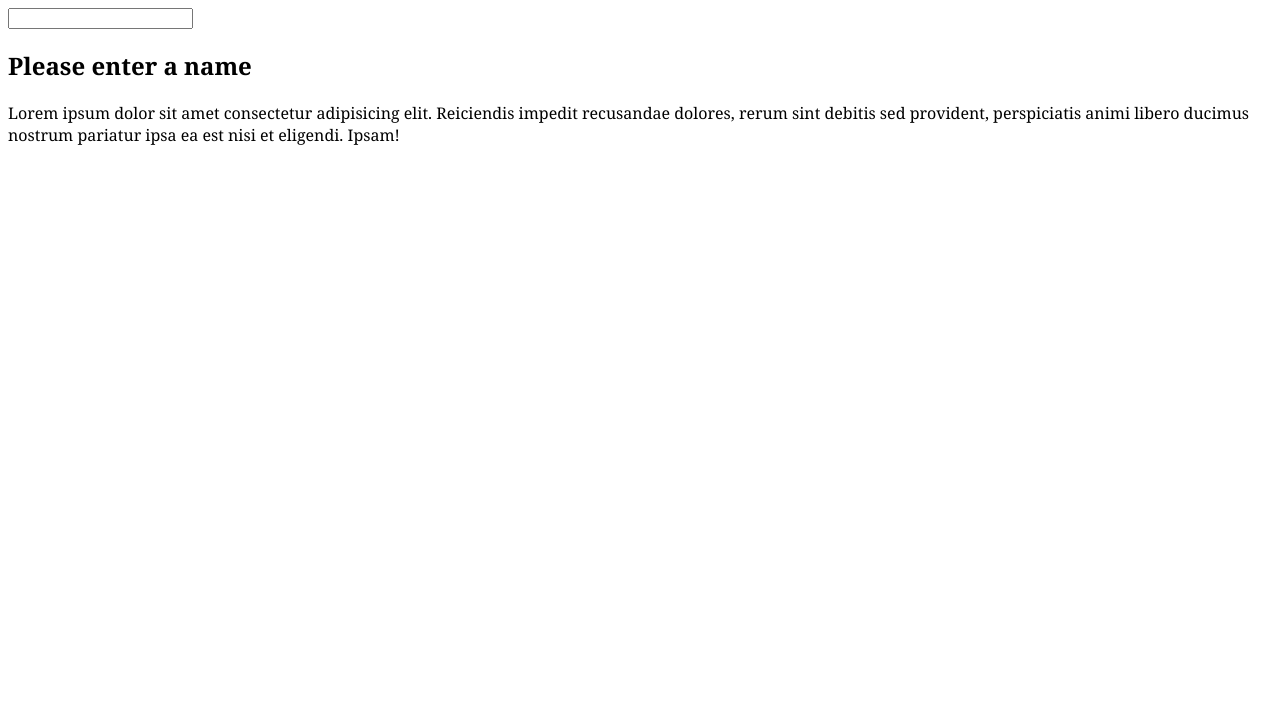
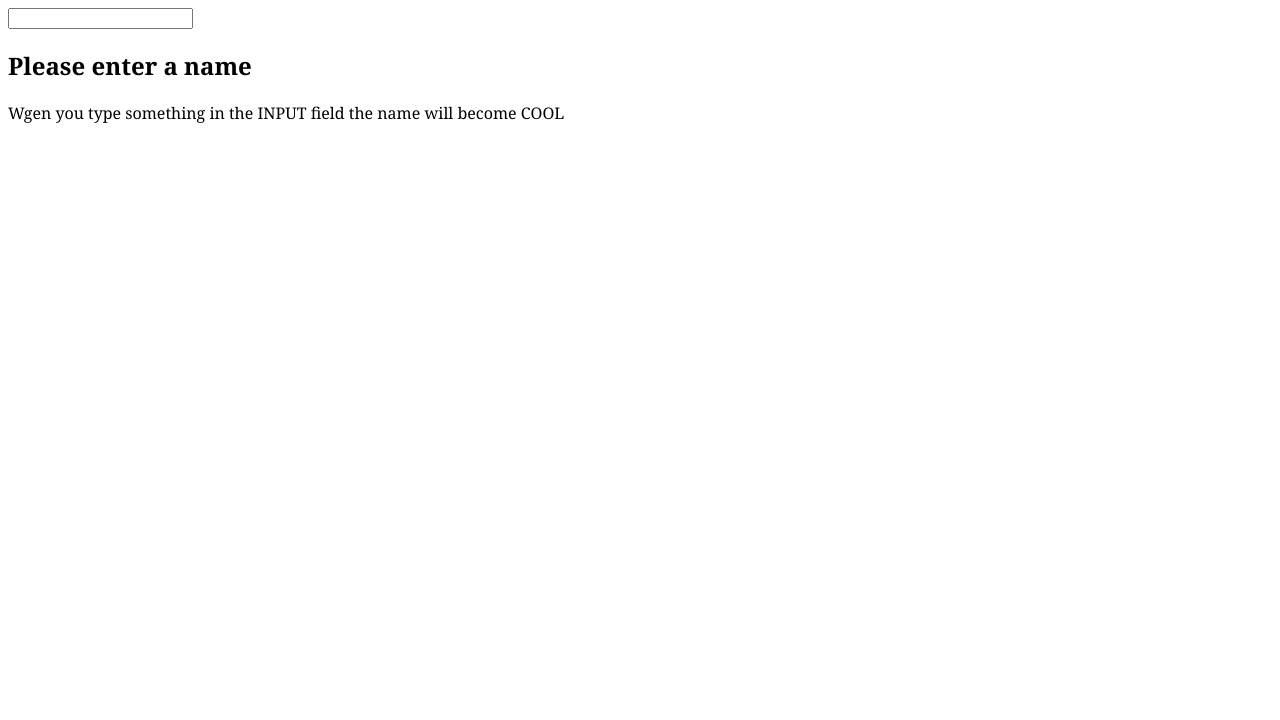
Before and after one commit to cosmin2iordache/JavaScript-App_isCool, a plain HTML site: page Index.html in a window 1280 px wide. Shown: the part 80-800 px from the top of the page. Drawn offline with Linux system fonts and the light colour scheme.

Commit message:
Update Index.html

```diff
--- a/Index.html
+++ b/Index.html
@@ -11,7 +11,7 @@
 
       <input type="text" id="input" autocomplete="off">
       <h2 id="text">Please enter a name</h2>
-      <p>Lorem ipsum dolor sit amet consectetur adipisicing elit. Reiciendis impedit recusandae dolores, rerum sint debitis sed provident, perspiciatis animi libero ducimus nostrum pariatur ipsa ea est nisi et eligendi. Ipsam!</p>
+      <p>Wgen you type something in the INPUT field the name will become COOL</p>
 
 </body>
 </html>
```
